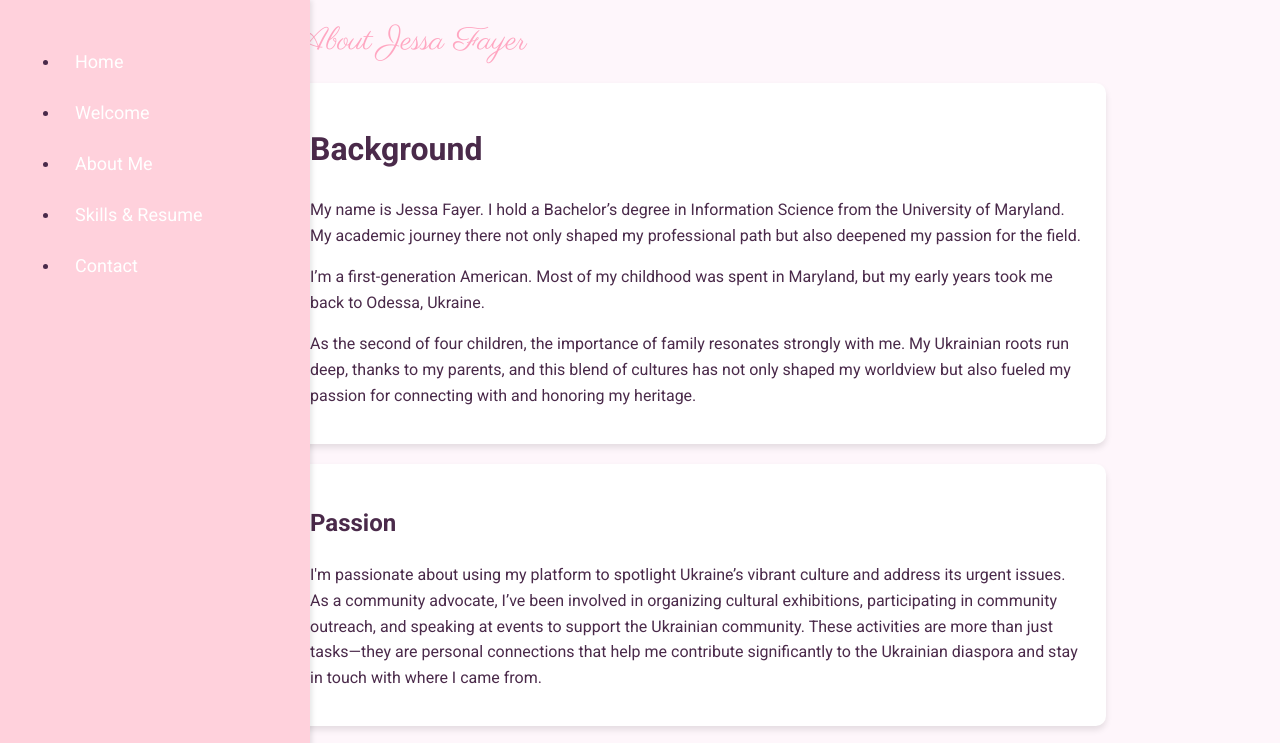
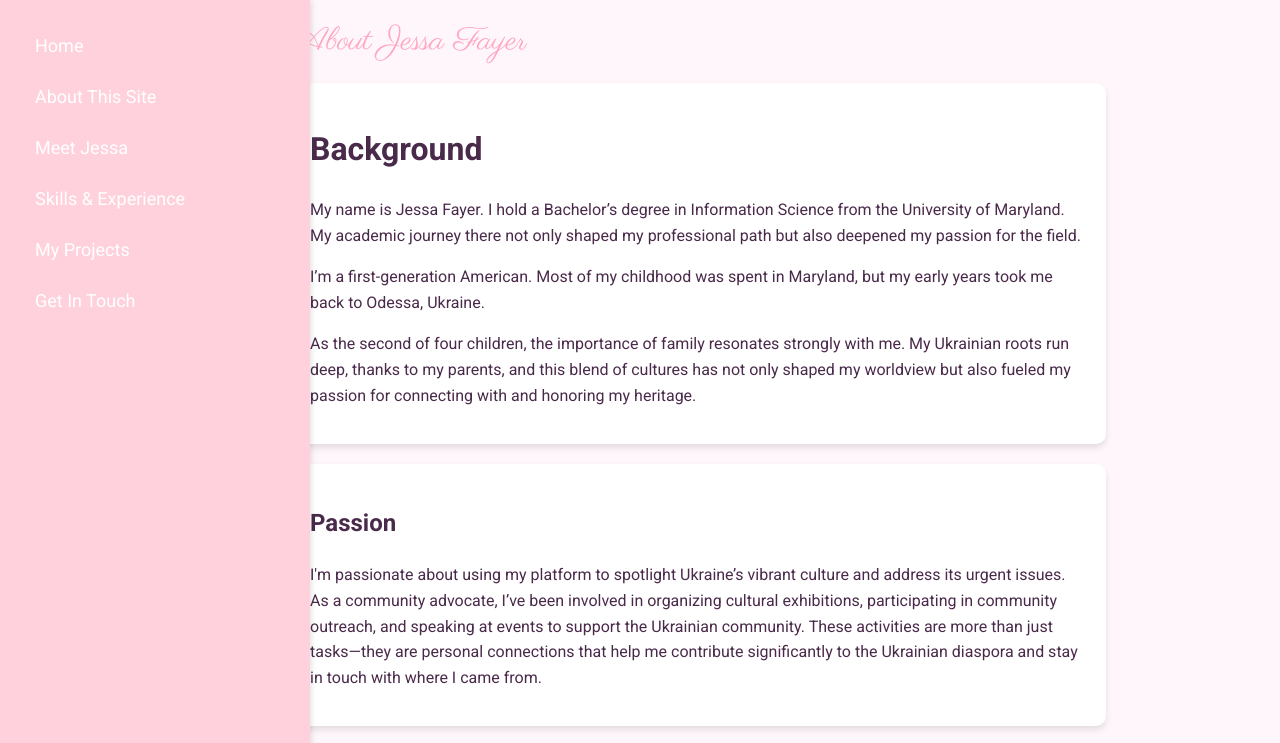
Before and after one commit to JessaFay/JessaFay.github.io, a plain HTML site: page aboutme.html in a window 1280 px wide. Shown: the top 743 px of the page. Drawn offline with Linux system fonts and the light colour scheme.

Commit message:
Add files via upload

```diff
--- a/aboutme.html
+++ b/aboutme.html
@@ -96,15 +96,16 @@
     </style>
 </head>
 <body>
-    <div class="sidebar">
-        <ul>
-            <li><a href="firstpageage.html">Home</a></li>
-            <li><a href="AboutWebsite.html">Welcome</a></li>
-            <li><a href="AboutMe.html">About Me</a></li>
-            <li><a href="Project.html">Skills & Resume</a></li>
-            <li><a href="ContactMe.html">Contact</a></li>
-        </ul>
-    </div>
+    <body>
+        <div class="sidebar">
+            <a href="index.html" onclick="smoothScroll('Home');" id="index.html">Home</a>
+            <a href="AboutWebsite.html" onclick="smoothScroll('Welcome');" id="AboutWebsite.html">About This Site</a>
+            <a href="aboutme.html" onclick="smoothScroll('About me');" id="aboutme.html">Meet Jessa</a>
+            <a href="skills.html" onclick="smoothScroll('Skills & Resume');" id="skills.html">Skills & Experience</a>
+            <a href="techproject.html" onclick="smoothScroll('Project');" id="techproject.html">My Projects</a>
+            <a href="Contactme.html" onclick="smoothScroll('Contact');" id="Contactme.html">Get In Touch</a>
+        </div>
+
     <div class="content">
         <div class="header">About Jessa Fayer</div>
         <div id="welcome" class="section">
```
Also changed, not shown: skills.html (+6 -6 lines).
